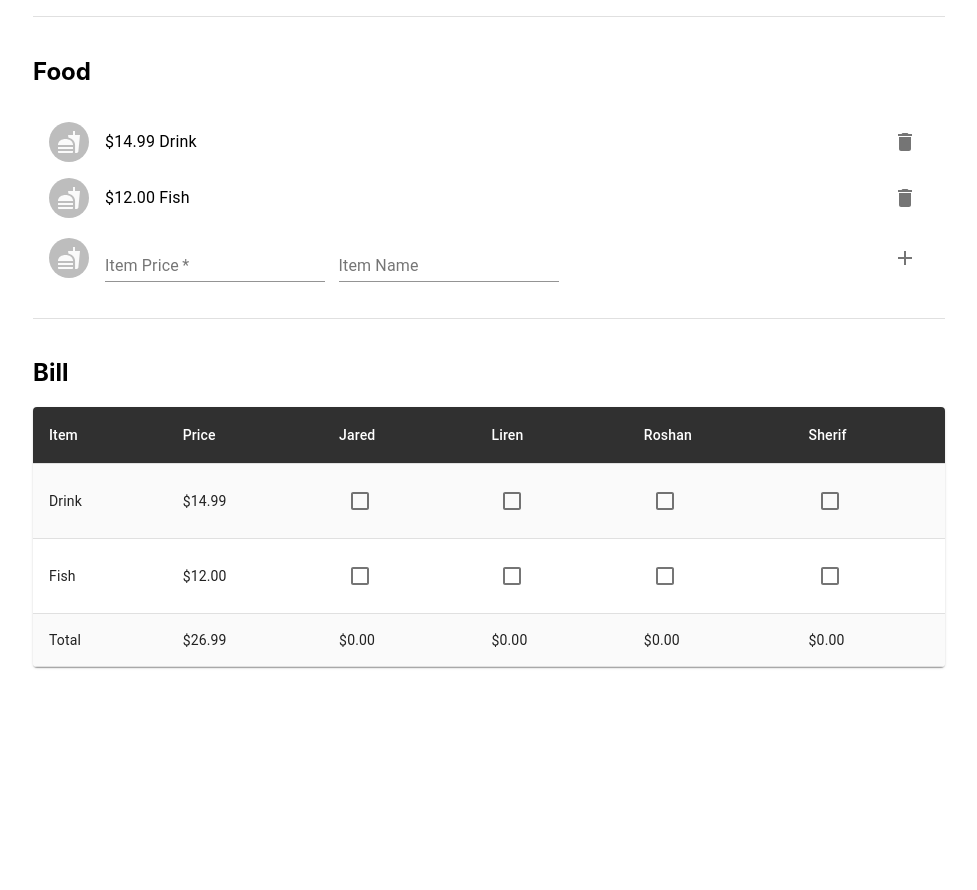
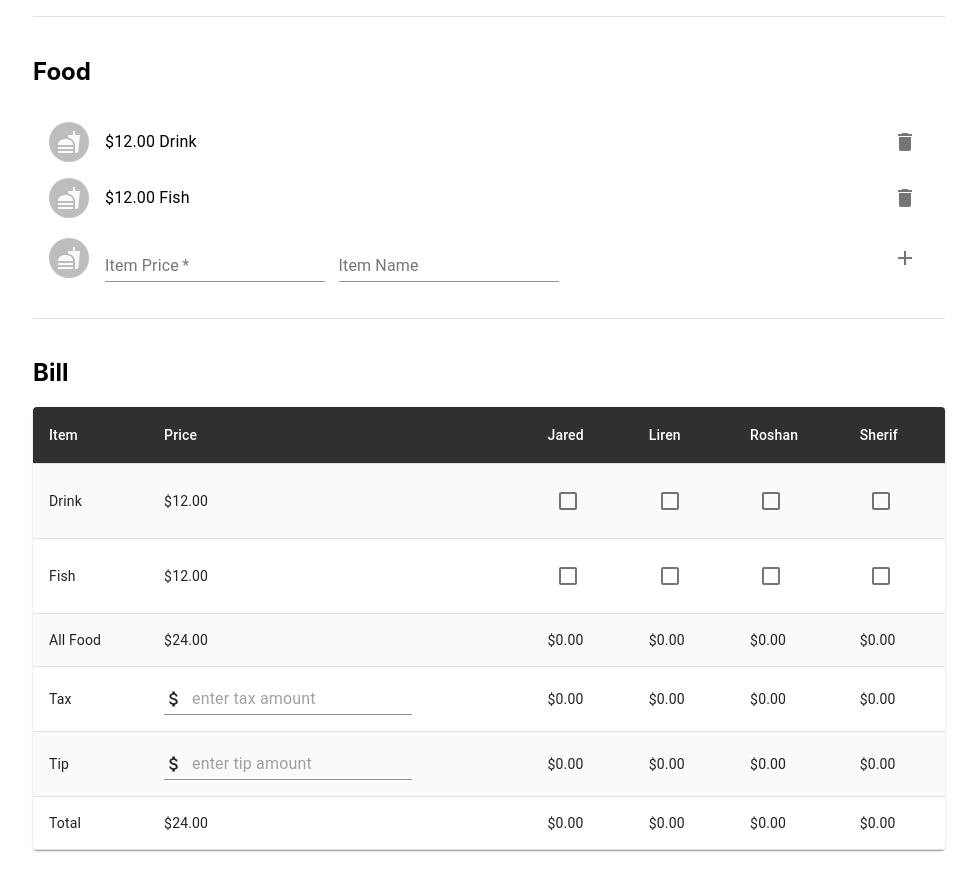
Before and after one commit to tuliren/dinner, a React (Create React App) app: page / in a window 1280 px wide. Shown: the part 460-1350 px from the top of the page, without its empty margins (151-1128 px from the left). Before the commit the page ends 1167 px from the top, so only its background shows below. Built offline with nearby package versions, Linux system fonts and the light colour scheme.

Commit message:
Implement price calculation

```diff
--- a/src/Dinner.tsx
+++ b/src/Dinner.tsx
@@ -19,11 +19,14 @@ import IconButton from '@material-ui/core/IconButton';
 import { ListItemSecondaryAction } from '@material-ui/core';
 import TextField from '@material-ui/core/TextField';
 import Checkbox from '@material-ui/core/Checkbox';
+import InputAdornment from '@material-ui/core/InputAdornment';
+import Input from '@material-ui/core/Input';
 import AccountCircleIcon from '@material-ui/icons/AccountCircle';
 import DeleteIcon from '@material-ui/icons/Delete';
 import PersonAddIcon from '@material-ui/icons/PersonAdd';
 import FastfoodIcon from '@material-ui/icons/Fastfood';
 import AddIcon from '@material-ui/icons/Add';
+import AttachMoneyIcon from '@material-ui/icons/AttachMoney';
 
 const ID_DELIMITER = '\t';
 
@@ -48,6 +51,8 @@ interface IState {
     [itemId: string]: string[],
   };
 
+  tax: number;
+  tip: number;
   personToAdd: string;
   itemNameToAdd: string;
   itemPriceToAdd: string;
@@ -81,7 +86,7 @@ class Dinner extends React.Component<IProps, IState> {
 
     this.state = {
       items: [
-        { id: 'drink', name: 'Drink', price: 14.99 },
+        { id: 'drink', name: 'Drink', price: 12.00 },
         { id: 'fish', name: 'Fish', price: 12.00 },
       ],
       people: [
@@ -91,6 +96,8 @@ class Dinner extends React.Component<IProps, IState> {
         { id: 'sherif', name: 'Sherif' },
       ],
       links: {},
+      tax: 0,
+      tip: 0,
       personToAdd: '',
       itemNameToAdd: '',
       itemPriceToAdd: '',
@@ -120,6 +127,14 @@ class Dinner extends React.Component<IProps, IState> {
 
   handleItemPriceChange = (event: React.ChangeEvent<HTMLInputElement>) => {
     this.setState({ itemPriceToAdd: event.target.value });
+  };
+
+  handleTaxChange = (event: React.ChangeEvent<HTMLInputElement>) => {
+    this.setState({ tax: parseFloat(event.target.value) });
+  };
+
+  handleTipChange = (event: React.ChangeEvent<HTMLInputElement>) => {
+    this.setState({ tip: parseFloat(event.target.value) });
   };
 
   handleLinkChange = (event: React.ChangeEvent<HTMLInputElement>) => {
@@ -198,11 +213,11 @@ class Dinner extends React.Component<IProps, IState> {
     return this.state.links[itemId] !== undefined && this.state.links[itemId].includes(personId);
   };
 
-  getTotalPrice = (): number => {
+  getAllFoodPrice = (): number => {
     return this.state.items.map(i => i.price).reduce((a, b) => a + b, 0);
   };
 
-  getPersonPrice = (personId: string): number => {
+  getPersonFoodPrice = (personId: string): number => {
     const personItems: Array<{
       itemPrice: number;
       peopleCount: number;
@@ -217,8 +232,38 @@ class Dinner extends React.Component<IProps, IState> {
     }
 
     return personItems
-      .map(({ itemPrice, peopleCount }) => itemPrice / peopleCount )
+      .map(({ itemPrice, peopleCount }) => itemPrice / peopleCount)
       .reduce((a, b) => a + b, 0);
+  };
+
+  getPersonTax = (personId: string): number => {
+    const totalPrice = this.getAllFoodPrice();
+    if (totalPrice === 0) {
+      return 0;
+    }
+    const totalTax = this.state.tax;
+    const personPrice = this.getPersonFoodPrice(personId);
+    return personPrice * totalTax / totalPrice;
+  };
+
+  getPersonTip = (personId: string): number => {
+    const totalPrice = this.getAllFoodPrice();
+    if (totalPrice === 0) {
+      return 0;
+    }
+    const totalTip = this.state.tip;
+    const personPrice = this.getPersonFoodPrice(personId);
+    return personPrice * totalTip / totalPrice;
+  };
+
+  getTotalPrice = (): number => {
+    return this.getAllFoodPrice() + this.state.tax + this.state.tip;
+  };
+
+  getPersonTotal = (personId: string): number => {
+    return this.getPersonFoodPrice(personId)
+      + this.getPersonTax(personId)
+      + this.getPersonTip(personId);
   };
 
   renderPeople() {
@@ -303,6 +348,7 @@ class Dinner extends React.Component<IProps, IState> {
 
             <TextField
               label="Item Price"
+              type="number"
               value={this.state.itemPriceToAdd}
               required={true}
               onChange={this.handleItemPriceChange}
@@ -347,7 +393,7 @@ class Dinner extends React.Component<IProps, IState> {
                 <StyledTableCell>{itemName}</StyledTableCell>
                 <StyledTableCell>${itemPrice.toFixed(2)}</StyledTableCell>
                 {this.state.people.map(({ id: personId, name: person }, personIndex: number) => (
-                  <StyledTableCell key={'person-' + personIndex}>
+                  <StyledTableCell key={'item-person-' + personIndex}>
                     <Checkbox
                       checked={this.getLinkStatus(personId, itemId)}
                       value={personId + ID_DELIMITER + itemId}
@@ -359,12 +405,68 @@ class Dinner extends React.Component<IProps, IState> {
               </StyledTableRow>,
             )}
 
-            <StyledTableRow key={'item-total'}>
+            <StyledTableRow key={'dinner-total'}>
+              <StyledTableCell>All Food</StyledTableCell>
+              <StyledTableCell>${this.getAllFoodPrice().toFixed(2)}</StyledTableCell>
+              {this.state.people.map(({ id: personId }, personIndex: number) => (
+                <StyledTableCell key={'person-' + personIndex}>
+                  ${this.getPersonFoodPrice(personId).toFixed(2)}
+                </StyledTableCell>
+              ))}
+            </StyledTableRow>
+
+            <StyledTableRow key={'dinner-tax'}>
+              <StyledTableCell>Tax</StyledTableCell>
+              <StyledTableCell>
+                <Input
+                  type="number"
+                  placeholder="enter tax amount"
+                  value={this.state.tax || ''}
+                  required={false}
+                  onChange={this.handleTaxChange}
+                  startAdornment={
+                    <InputAdornment position="start">
+                      <AttachMoneyIcon fontSize="small"/>
+                    </InputAdornment>
+                  }
+                />
+              </StyledTableCell>
+              {this.state.people.map(({ id: personId }, personIndex: number) => (
+                <StyledTableCell key={'tax-person-' + personIndex}>
+                  ${this.getPersonTax(personId).toFixed(2)}
+                </StyledTableCell>
+              ))}
+            </StyledTableRow>
+
+            <StyledTableRow key={'dinner-tip'}>
+              <StyledTableCell>Tip</StyledTableCell>
+              <StyledTableCell>
+                <Input
+                  type="number"
+                  placeholder="enter tip amount"
+                  value={this.state.tip || ''}
+                  required={false}
+                  onChange={this.handleTipChange}
+                  startAdornment={
+                    <InputAdornment position="start">
+                      <AttachMoneyIcon fontSize="small"/>
+                    </InputAdornment>
+                  }
+                />
+              </StyledTableCell>
+              {this.state.people.map(({ id: personId }, personIndex: number) => (
+                <StyledTableCell key={'tip-person-' + personIndex}>
+                  ${this.getPersonTip(personId).toFixed(2)}
+                </StyledTableCell>
+              ))}
+            </StyledTableRow>
+
+            <StyledTableRow key={'dinner-tip'}>
               <StyledTableCell>Total</StyledTableCell>
               <StyledTableCell>${this.getTotalPrice().toFixed(2)}</StyledTableCell>
               {this.state.people.map(({ id: personId }, personIndex: number) => (
-                <StyledTableCell key={'person-' + personIndex}>
-                  ${this.getPersonPrice(personId).toFixed(2)}
+                <StyledTableCell key={'tip-person-' + personIndex}>
+                  ${this.getPersonTotal(personId).toFixed(2)}
                 </StyledTableCell>
               ))}
             </StyledTableRow>
```
